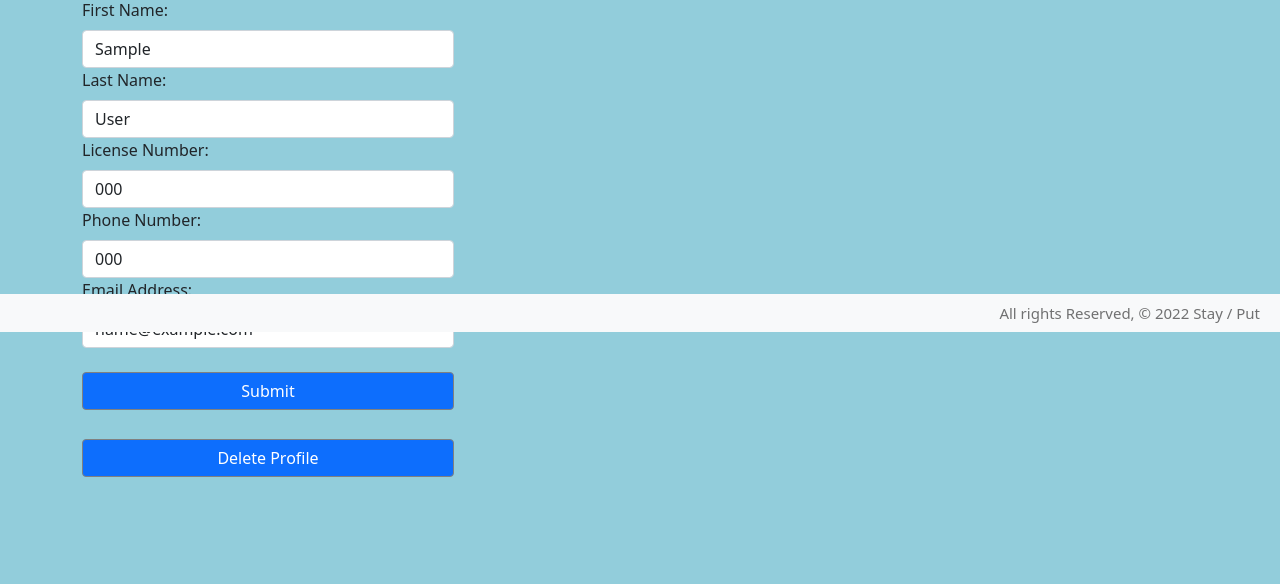
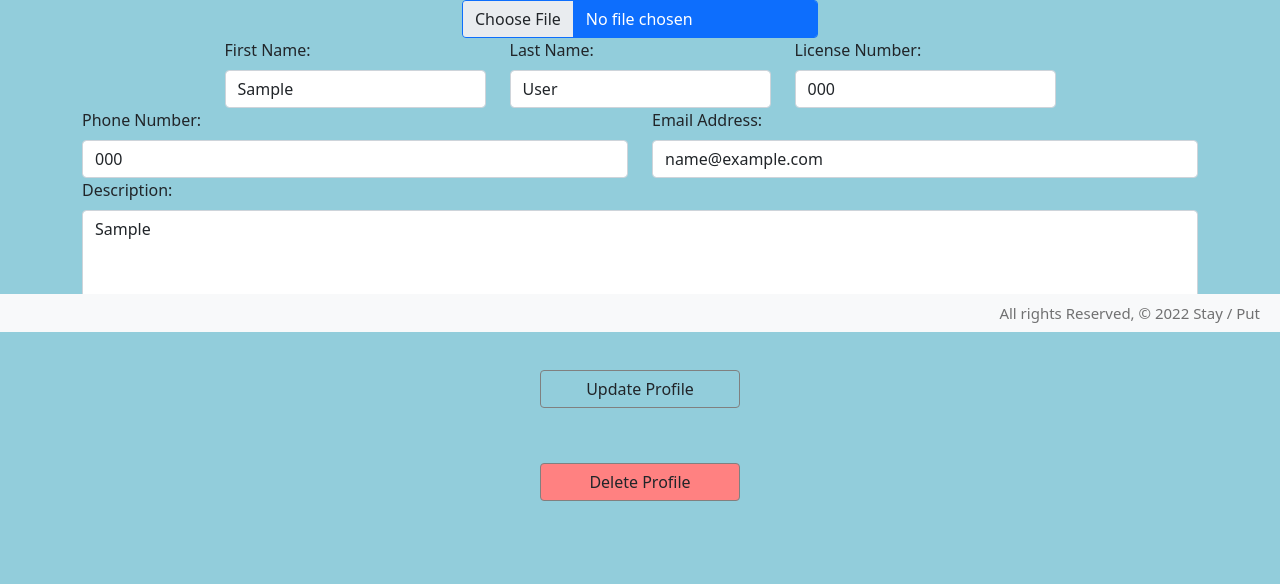
Before and after one commit to Reidwids/Stay-Put, a Django app: page /accounts/profile/update/ in a window 1280 px wide. Shown: the part 468-1052 px from the top of the page. After the commit the page ends 969 px from the top, so only its background shows below. Run offline with Django 4.2, Linux system fonts and the light colour scheme; a user stored in the database is signed in; tables that the repository leaves empty hold one stand-in row (values such as "Sample post").

Commit message:
update profile styling

```diff
--- a/main_app/static/css/style.css
+++ b/main_app/static/css/style.css
@@ -81,6 +81,19 @@ nav.fixed-bottom {
 .searchButt {
   margin-top: 30px;
   width: 200px;
+}
+.updateButtons{
+  margin-bottom: 20px;
+}
+.deleteButt{
+  background-color: rgb(255, 129, 129);
+  text-decoration: none;
+}
+.deleteButt:hover{
+  background-color: rgb(219, 108, 108)!important;
+}
+.deLink{
+  text-decoration: none;
 }
 
 /* Login */
--- a/main_app/templates/agent/create_profile.html
+++ b/main_app/templates/agent/create_profile.html
@@ -1,6 +1,5 @@
 {% extends 'base.html' %}
 {% block content %}
-<div ></div>
 <h1 id='profileCreateTitle'>Create A Profile</h1>
 <p class="profileCreateInfo">Create a profile so users can contact you about your properties </p>
 <p class="profileCreateInfo">Let users know why they should pick you to help them find their next dream home</p>
--- a/main_app/templates/agent/update_profile.html
+++ b/main_app/templates/agent/update_profile.html
@@ -3,7 +3,7 @@
 
 <br>
 <header>
-  <h2> Edit Profile</h1>
+  <h1 id='profileCreateTitle'>Update Profile</h1>
 </header>
 <hr>
   <!-- Breadcrumb -->
@@ -17,63 +17,65 @@
           <li class="breadcrumb-item">
             <a href="{% url 'profile' %}"> Profile</a>
           </li>
-          <li class="breadcrumb-item active">Edit Profile</li>
+          <li class="breadcrumb-item active">Update Profile</li>
         </ol>
       </nav>
     </div>
   </section>
 <hr>
 <br>
+<div class="row justify-content-center">
   <div class="col-md-4">
     <div class="card">
-    <img
-      class="card-img-top"
-      src="{{photo_url}}"
-    />
-
+      <img class="card-img-top" src="{{photo_url}}"/>
     </div>
   </div>
+</div>
+
 <form method='post' enctype="multipart/form-data" action="{% url 'submit_profile_update' %}" class="needs-validation" novalidate>
     {% csrf_token %}
+        <div class="row justify-content-center">
           <div class="form-group col-md-4">
-            <!-- <label class="form-label"> Change Picture: </label> -->
               <input type="file" name="image" class="form-control btn btn-primary btn-block">
           </div>
-
-        <div class="form-group col-md-4">
+        </div>
+        <div class="row justify-content-center">
+          <div class="form-group col-md-3">
               <label class="form-label"> First Name: </label>
-            <input type="text" name="firstName" class="form-control" value='{{profile.firstName}}' required/>
+              <input type="text" name="firstName" class="form-control" value="{{profile.firstName}}" required/>
           </div>
-        <div class="form-group col-md-4">
+          <div class="form-group col-md-3">
               <label class="form-label"> Last Name: </label>
-            <input type="text" name="lastName" class="form-control" value='{{profile.lastName}}' required/>
+              <input type="text" name="lastName" class="form-control" value="{{profile.lastName}}" required/>
           </div>
-        <div class="form-group col-md-4">
+          <div class="form-group col-md-3">
               <label class="form-label"> License Number: </label>
-            <input type="text" name="licenseNumber" class="form-control" value='{{profile.licenseNumber}}' required/>
+              <input type="text" name="licenseNumber" class="form-control" value="{{profile.licenseNumber}}" required/>
           </div>
-
-
-        <div class="form-group col-md-4">
+      </div>
+      <div class="row">
+          <div class="form-group col-md-6">
               <label class="form-label"> Phone Number: </label>
-            <input type="tel" pattern="[0-9]{3}-[0-9]{3}-[0-9]{4}" name="phoneNumber" value='{{profile.phoneNumber}}' class="form-control"  required/>
+              <input type="tel" pattern="[0-9]{3}-[0-9]{3}-[0-9]{4}" name="phoneNumber" class="form-control" value="{{profile.phoneNumber}}" required/>
           </div>
-        <div class="form-group col-md-4">
+          <div class="form-group col-md-6">
               <label class="form-label"> Email Address: </label>
-            <input type="email" name="email" class="form-control" value='{{profile.email}}' required/>
+              <input type="email" name="email" class="form-control" value="{{profile.email}}" required/>
           </div>
-
-    <br>
-    <input type='submit' class="btn btn-primary btn-block mvpButt col-md-4"></input>
-    <br>
+      </div>
+      <div class="row">
+        <div class="form-group col-md-12">
+          <label class="form-label"> Description: </label>
+          <textarea name="blurb" rows="4" class="form-control" required />{{profile.blurb}}</textarea>
+      </div>
+      </div>
+      <div class="button_center updateButtons">
+        <button type='submit' class="btn mvpButt searchButt">Update Profile</button>
+    </div>
 </form>
-<br>
-<a href="{% url 'profile_delete' %}"><button class="btn mvpButt btn-primary btn-block col-md-4">Delete Profile</button></a>
-<br>
-<br>
-<br>
-<br>
-
+<div class="button_center updateButtons">
+  <a href="{% url 'profile_delete' %}" class="deLink"><button class="btn mvpButt searchButt button_center deleteButt">Delete Profile</button></a>
+</div>
 
 
 <script>
```
Lines whose indentation alone changed are shown as unchanged.
